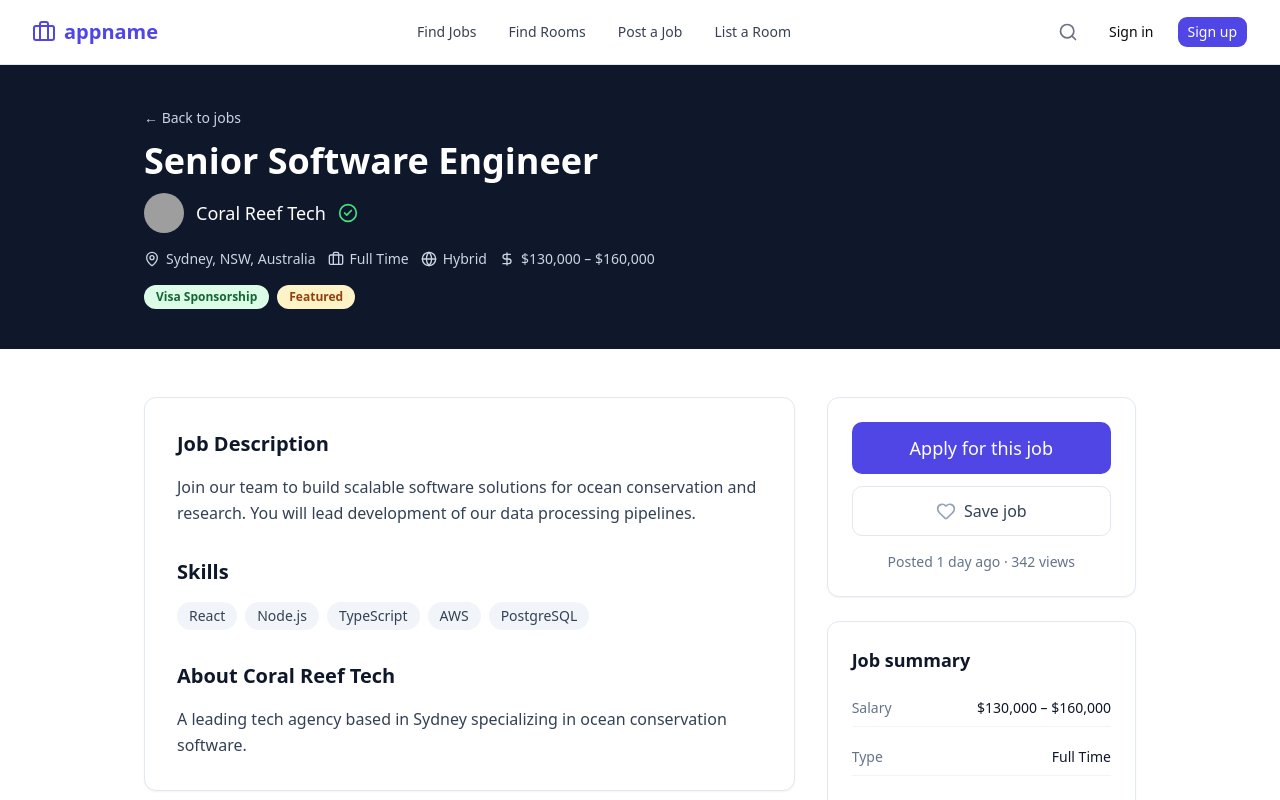
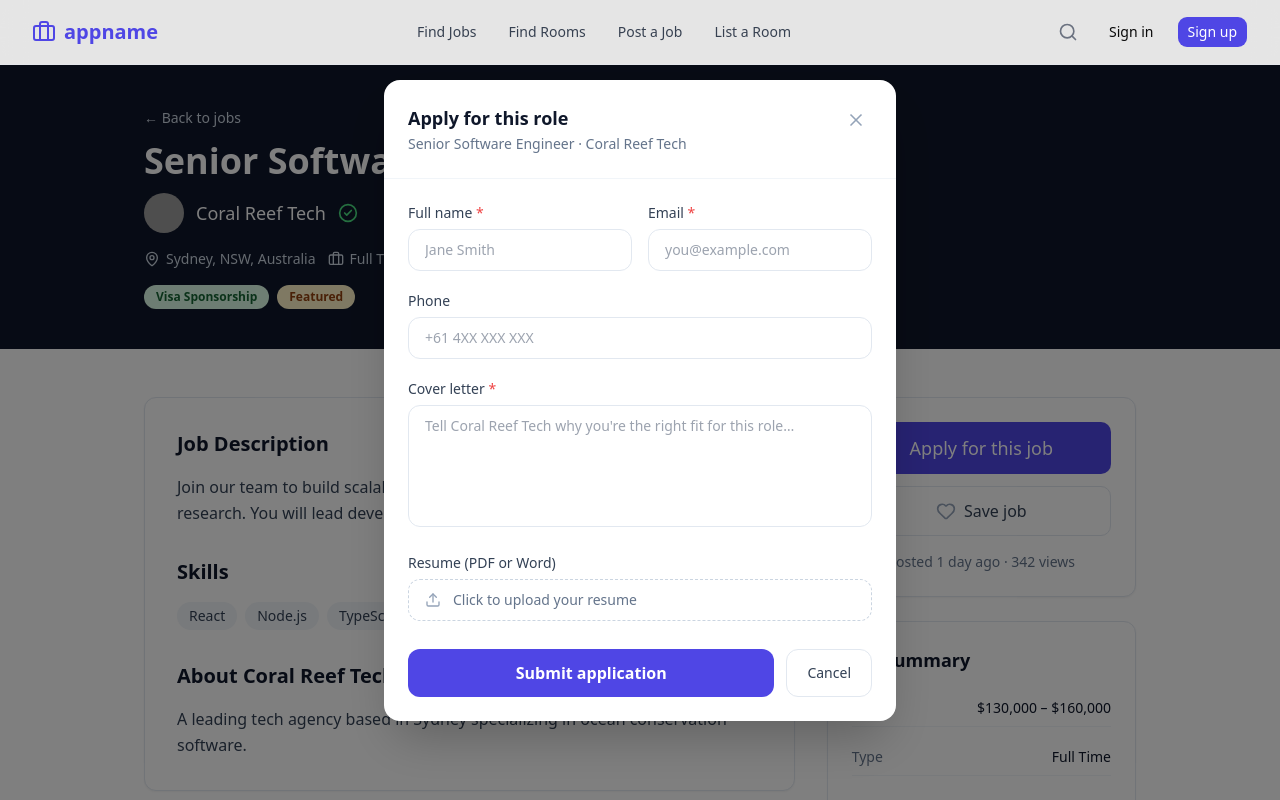
Before and after one commit to sachin00810/Job, a Next.js app: page /jobs/senior-software-engineer-sydney in a window 1280 px wide. Both pictures are taken after a click on the button "Apply for this job". Shown: the top 800 px of the page. Built offline with nearby package versions, Linux system fonts and the light colour scheme; grey boxes are pictures that could not be loaded.

Commit message:
add apply modal to job detail page

```diff
--- a/src/app/jobs/[slug]/page.tsx
+++ b/src/app/jobs/[slug]/page.tsx
@@ -5,6 +5,7 @@ import { Avatar, AvatarFallback, AvatarImage } from "@/components/ui/avatar";
 import { jobs } from "@/data/jobs";
 import { formatCurrency, formatDateRelative } from "@/lib/utils";
 import JobCard from "@/components/jobs/JobCard";
+import { ApplyModal } from "@/components/jobs/ApplyModal";
 import type { Metadata } from "next";
 
 export async function generateStaticParams() {
@@ -133,9 +134,7 @@ export default function JobDetailPage({ params }: { params: { slug: string } })
         <div className="space-y-6">
           <div className="sticky top-24">
             <div className="bg-white rounded-xl border border-slate-200 p-6 shadow-sm">
-              <button className="w-full bg-indigo-600 hover:bg-indigo-700 text-white py-3 px-4 rounded-lg text-lg font-medium text-center transition-colors">
-                Apply for this job
-              </button>
+              <ApplyModal jobTitle={job.title} companyName={job.company.name} />
               <button className="mt-3 w-full border border-slate-200 hover:bg-slate-50 text-slate-700 py-3 px-4 rounded-lg font-medium flex justify-center items-center gap-2 transition-colors">
                 <Heart className="h-5 w-5 text-slate-400" />
                 Save job
--- /dev/null
+++ b/src/components/jobs/ApplyModal.tsx
@@ -0,0 +1,169 @@
+"use client";
+
+import { useState } from "react";
+import { X, CheckCircle, Upload } from "lucide-react";
+
+interface Props {
+  jobTitle: string;
+  companyName: string;
+}
+
+export function ApplyModal({ jobTitle, companyName }: Props) {
+  const [open, setOpen] = useState(false);
+  const [submitted, setSubmitted] = useState(false);
+  const [fileName, setFileName] = useState("");
+
+  function handleSubmit(e: React.FormEvent) {
+    e.preventDefault();
+    setSubmitted(true);
+  }
+
+  function handleClose() {
+    setOpen(false);
+    // Reset after animation
+    setTimeout(() => setSubmitted(false), 300);
+  }
+
+  return (
+    <>
+      <button
+        onClick={() => setOpen(true)}
+        className="w-full bg-indigo-600 hover:bg-indigo-700 text-white py-3 px-4 rounded-lg text-lg font-medium text-center transition-colors"
+      >
+        Apply for this job
+      </button>
+
+      {open && (
+        <div className="fixed inset-0 z-50 flex items-end sm:items-center justify-center p-4">
+          {/* Backdrop */}
+          <div
+            className="absolute inset-0 bg-black/50"
+            onClick={handleClose}
+          />
+
+          {/* Modal */}
+          <div className="relative bg-white rounded-2xl shadow-2xl w-full max-w-lg max-h-[90vh] overflow-y-auto">
+            {/* Header */}
+            <div className="flex items-start justify-between p-6 border-b border-slate-100">
+              <div>
+                <h2 className="font-bold text-slate-900 text-lg">Apply for this role</h2>
+                <p className="text-sm text-slate-500 mt-0.5">
+                  {jobTitle} · {companyName}
+                </p>
+              </div>
+              <button
+                onClick={handleClose}
+                className="p-1.5 text-slate-400 hover:text-slate-600 hover:bg-slate-100 rounded-lg transition-colors"
+              >
+                <X className="h-5 w-5" />
+              </button>
+            </div>
+
+            {/* Body */}
+            {submitted ? (
+              <div className="p-10 text-center">
+                <div className="w-14 h-14 rounded-full bg-green-100 flex items-center justify-center mx-auto mb-4">
+                  <CheckCircle className="h-7 w-7 text-green-600" />
+                </div>
+                <h3 className="text-xl font-bold text-slate-900 mb-2">Application sent!</h3>
+                <p className="text-slate-500 text-sm mb-6">
+                  {companyName} will be in touch if your profile is a good match.
+                </p>
+                <button
+                  onClick={handleClose}
+                  className="px-6 py-2.5 bg-indigo-600 hover:bg-indigo-700 text-white font-semibold rounded-xl transition-colors text-sm"
+                >
+                  Done
+                </button>
+              </div>
+            ) : (
+              <form onSubmit={handleSubmit} className="p-6 space-y-5">
+                <div className="grid sm:grid-cols-2 gap-4">
+                  <div>
+                    <label className="block text-sm font-medium text-slate-700 mb-1.5">
+                      Full name <span className="text-red-500">*</span>
+                    </label>
+                    <input
+                      type="text"
+                      required
+                      placeholder="Jane Smith"
+                      className="w-full px-4 py-2.5 border border-slate-200 rounded-xl text-sm focus:outline-none focus:ring-2 focus:ring-indigo-500"
+                    />
+                  </div>
+                  <div>
+                    <label className="block text-sm font-medium text-slate-700 mb-1.5">
+                      Email <span className="text-red-500">*</span>
+                    </label>
+                    <input
+                      type="email"
+                      required
+                      placeholder="you@example.com"
+                      className="w-full px-4 py-2.5 border border-slate-200 rounded-xl text-sm focus:outline-none focus:ring-2 focus:ring-indigo-500"
+                    />
+                  </div>
+                </div>
+
+                <div>
+                  <label className="block text-sm font-medium text-slate-700 mb-1.5">
+                    Phone
+                  </label>
+                  <input
+                    type="tel"
+                    placeholder="+61 4XX XXX XXX"
+                    className="w-full px-4 py-2.5 border border-slate-200 rounded-xl text-sm focus:outline-none focus:ring-2 focus:ring-indigo-500"
+                  />
+                </div>
+
+                <div>
+                  <label className="block text-sm font-medium text-slate-700 mb-1.5">
+                    Cover letter <span className="text-red-500">*</span>
+                  </label>
+                  <textarea
+                    required
+                    rows={5}
+                    placeholder={`Tell ${companyName} why you're the right fit for this role…`}
+                    className="w-full px-4 py-2.5 border border-slate-200 rounded-xl text-sm focus:outline-none focus:ring-2 focus:ring-indigo-500 resize-none"
+                  />
+                </div>
+
+                <div>
+                  <label className="block text-sm font-medium text-slate-700 mb-1.5">
+                    Resume (PDF or Word)
+                  </label>
+                  <label className="flex items-center gap-3 w-full px-4 py-2.5 border border-dashed border-slate-300 rounded-xl cursor-pointer hover:bg-slate-50 transition-colors">
+                    <Upload className="h-4 w-4 text-slate-400 shrink-0" />
+                    <span className="text-sm text-slate-500 truncate">
+                      {fileName || "Click to upload your resume"}
+                    </span>
+                    <input
+                      type="file"
+                      accept=".pdf,.doc,.docx"
+                      className="sr-only"
+                      onChange={(e) => setFileName(e.target.files?.[0]?.name ?? "")}
+                    />
+                  </label>
+                </div>
+
+                <div className="pt-2 flex gap-3">
+                  <button
+                    type="submit"
+                    className="flex-1 bg-indigo-600 hover:bg-indigo-700 text-white font-semibold py-3 rounded-xl transition-colors"
+                  >
+                    Submit application
+                  </button>
+                  <button
+                    type="button"
+                    onClick={handleClose}
+                    className="px-5 border border-slate-200 text-slate-700 hover:bg-slate-50 font-medium rounded-xl transition-colors text-sm"
+                  >
+                    Cancel
+                  </button>
+                </div>
+              </form>
+            )}
+          </div>
+        </div>
+      )}
+    </>
+  );
+}
```
